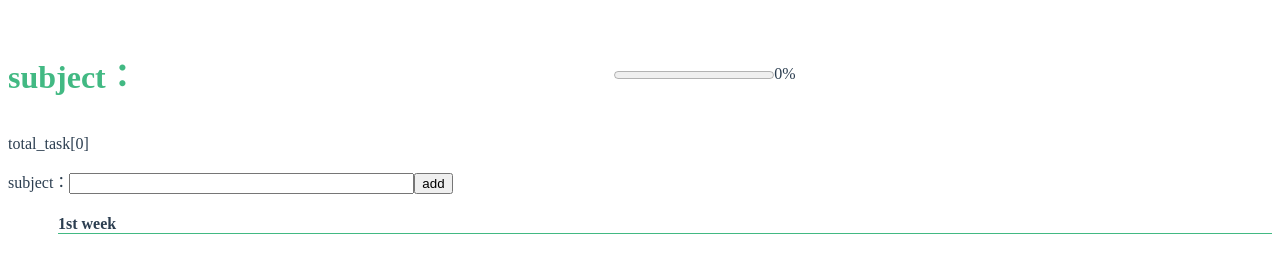
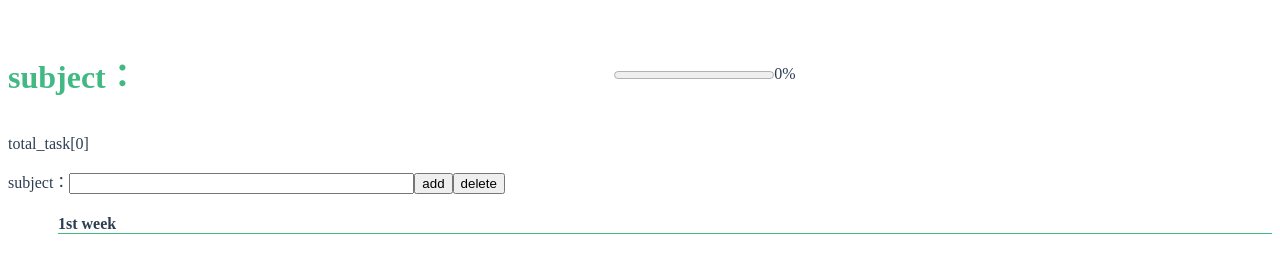
Before and after one commit to mizutaki/playground_2017, a Vue app in the folder 04/vue-cli-example/: page /#/ in a window 1280 px wide. Shown: the top 255 px of the page. Built offline with nearby package versions, Linux system fonts and the light colour scheme.

Commit message:
add delete subject function.

```diff
--- a/04/vue-cli-example/src/components/Subject.vue
+++ b/04/vue-cli-example/src/components/Subject.vue
@@ -11,7 +11,8 @@
     </div>
     <p>total_task[{{totalTask}}]</p>
     <label>subject：<input v-model="inputSubject" type="text" size="40" /></label>
-    <button v-on:click="add">add</button>
+    <button v-on:click="addSubject">add</button>
+    <button v-on:click="deleteSubject">delete</button>
   </div>
 </template>
 
@@ -34,10 +35,14 @@ export default {
     this.subject = subject
   },
   methods: {
-    add: function () {
+    addSubject: function () {
       this.subject = this.inputSubject
       save(storageKey, this.subject)
       this.inputSubject = ''
+    },
+    deleteSubject: function () {
+      this.subject = ''
+      save(storageKey, '')
     }
   }
 }
```
